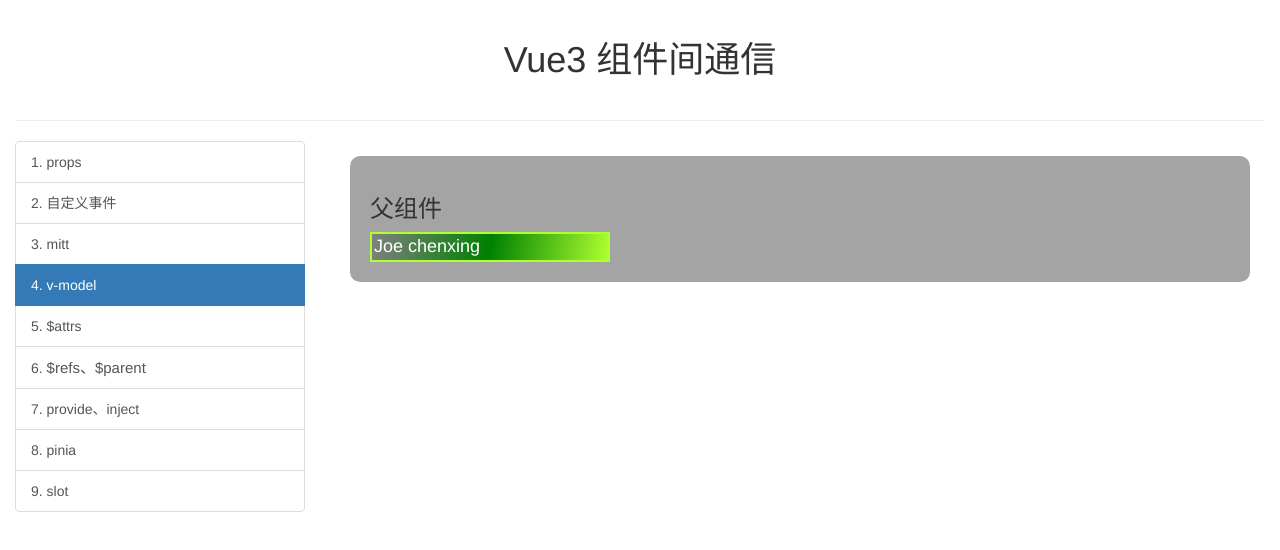
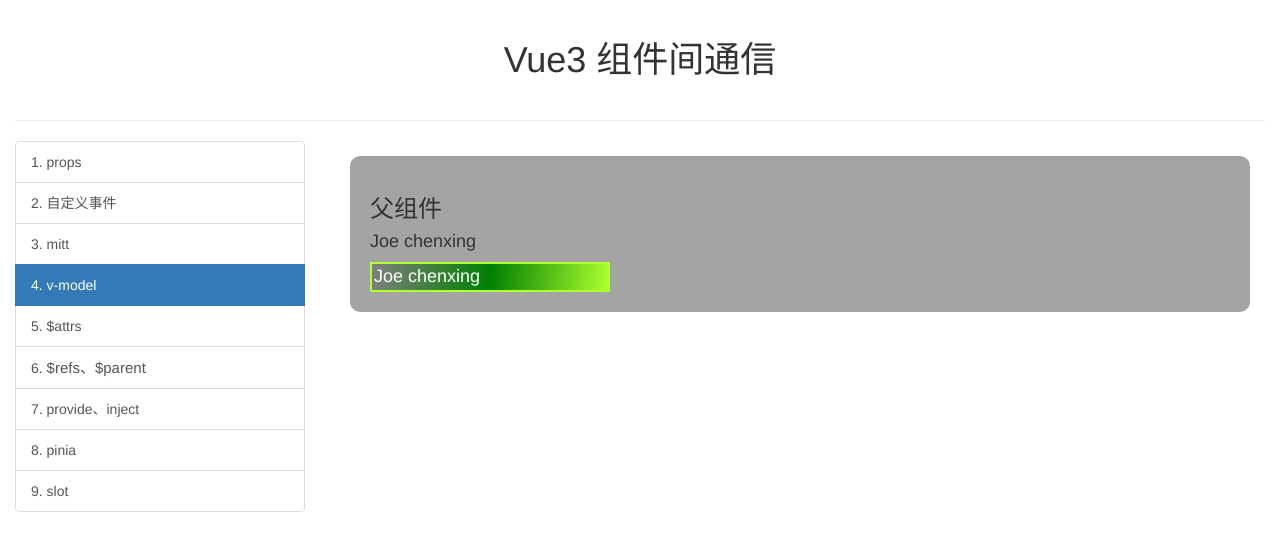
Before and after one commit to ZhouChenxing-Joe/vue3route, a Vue app: page /model in a window 1280 px wide. Shown: the top 550 px of the page. Built offline with nearby package versions, Linux system fonts and the light colour scheme.

Commit message:
version 52

```diff
--- a/src/pages/04_v-model/Father.vue
+++ b/src/pages/04_v-model/Father.vue
@@ -1,6 +1,7 @@
 <template>
   <div class="father">
     <h3>父组件</h3>
+    <h4>{{ username }}</h4>
     <!-- v-model 用在html标签上 -->
     <!-- <input type="text" v-model="username"> -->
 
```
